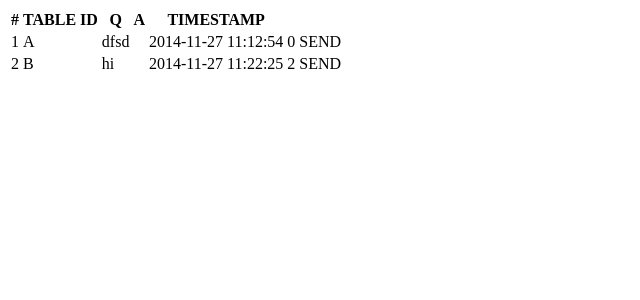
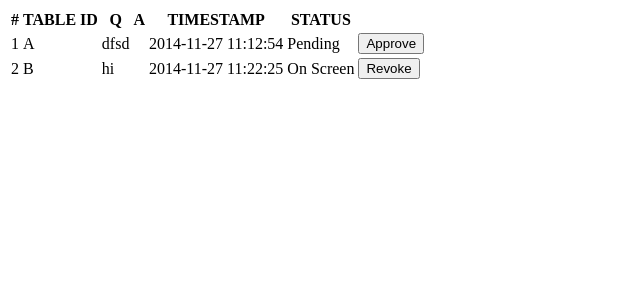
Before and after one commit to ShiftDev/hc14, a PHP site: page / in a window 1280 px wide. Shown: the top 300 px of the page, without its empty margins (0-640 px from the left). Run offline with PHP 8.4, Linux system fonts and the light colour scheme; data comes from the database, SQL or seed files in the repository.

Commit message:
Operator Screen Changes

```diff
--- a/Operator/index.php
+++ b/Operator/index.php
@@ -14,11 +14,12 @@
 
         <table id="tbl-msgs">
 
-            <tr> <th>#</th> <th>TABLE ID</th> <th>Q</th> <th>A</th> <th>TIMESTAMP</th> <th>&nbsp;</th> </tr>
+            <tr> <th>#</th> <th>TABLE ID</th> <th>Q</th> <th>A</th> <th>TIMESTAMP</th> <th>STATUS</th> <th>&nbsp;</th> </tr>
 
             <?php
 
-                $statusArray = array( 'Pending', 'Approved', 'Send', 'Revoke' );
+                $statusArray = array( 'Pending', 'Approved', 'On Screen' );
+                $cmdArray = array( 'Approve', 'Send to Screen', 'Revoke' );
 
                 //$sql = "SELECT * FROM `tbl_qna` WHERE ( status = '1' )";
                 $sql = "SELECT * FROM `tbl_qna` ORDER BY status ASC";
@@ -29,7 +30,17 @@
                 {
                     while( $row = mysql_fetch_array( $res ) )
                     {
-                        print '<tr> <td>'.$row['id'].'</td> <td>'.$row['table_id'].'</td> <td>'.$row['q'].'</td> <td>'.$row['a'].'</td> <td>'.date("Y-m-d H:i:s",$row['timestamp']).'</td> <td>'.$row['status'].'</td> <td onclick="sendMSG( this, '.$row['id'].' );">SEND</td> </tr>';
+                        print '<tr>
+                                    <td>'.$row['id'].'</td>
+                                    <td>'.$row['table_id'].'</td>
+                                    <td>'.$row['q'].'</td>
+                                    <td>'.$row['a'].'</td>
+                                    <td>'.date("Y-m-d H:i:s",$row['timestamp']).'</td>
+                                    <td><span id="it-'.$row['id'].'">'.$statusArray[$row['status']].'</span></td>
+                                    <td>
+                                        <button data-iid="'.$row['id'].'" data-ist="'.$row['status'].'" onclick="ctrlOpt(this);">'.$cmdArray[$row['status']].'</button>
+                                    </td>
+                                </tr>';
                     }
                 }
             ?>
@@ -46,9 +57,58 @@
 
         setInterval(function(){
 
-            getOpMsgs();
+            //getOpMsgs();
 
         }, 1000);
+
+        function ctrlOpt( e )
+        {
+            window.statusArray = "Pending,Approved,OnScreen";
+            window.cmdArray = "Approve,Send to Screen,Revoke";
+
+            var iid = $( e ).data('iid');
+            var ist = $( e ).data('ist');
+
+            // 0=aprrove
+            if ( ist == '0' )
+            {
+                var val = ist*1;
+                val = val +1;
+            }
+
+            // 1=Send To Screen
+            if ( ist == '1' )
+            {
+                var val = ist*1;
+                val = val +1;
+            }
+
+            // 2=revoke
+            if ( ist == '2' )
+            {
+                var val = ist*1;
+                val = val -1;
+            }
+
+            $.post( window.API_PATH, { r: "json", a: "OPT_CHANGE", id: iid, val: val }, function( opJSONObj ) {
+
+                console.log( opJSONObj );
+
+                if ( opJSONObj.action == 'success' )
+                {
+                    $( e ).data('ist',val);
+                    var tmp = window.cmdArray;
+                    tmp = tmp.split(',');
+                    $( e ).text( tmp[ val ] );
+
+                    var tmp = window.statusArray;
+                    tmp = tmp.split(',');
+                    $("span#it-"+iid).text( tmp[ val ] );
+                }
+
+            }, "json");
+
+        }
 
         function getOpMsgs()
         {
@@ -62,12 +122,16 @@
                     {
                         for ( var i=0; i<opJSONObj.msgs.length; i++ )
                         {
-                            var tblRow = '<tr id="tr-'+opJSONObj.msgs[i].id+'"> <td>'+opJSONObj.msgs[i].id+'</td> <td>'+opJSONObj.msgs[i].table_id+'</td> <td>'+opJSONObj.msgs[i].q+'</td> <td>'+opJSONObj.msgs[i].a+'</td> <td>'+opJSONObj.msgs[i].timestamp+'</td> <td>'+opJSONObj.msgs[i].status+'</td> <td onclick="sendMSG( this, '+opJSONObj.msgs[i].id+');">SEND</td> </tr>';
+                            var tblRow = '<tr id="tr-'+opJSONObj.msgs[i].id+'"> <td>'+opJSONObj.msgs[i].id+'</td> <td>'+opJSONObj.msgs[i].table_id+'</td> <td>'+opJSONObj.msgs[i].q+'</td> <td>'+opJSONObj.msgs[i].a+'</td> <td>'+opJSONObj.msgs[i].timestamp+'</td> <td>'+opJSONObj.msgs[i].status+'</td> <td onclick="ctrlOpt( this, '+opJSONObj.msgs[i].id+');">SEND</td> </tr>';
 
                             $("table#tbl-msgs").append( tblRow );
 
                         }
                     }
+                }
+                else
+                {
+                    alert( 'Connection Issue' );
                 }
 
             }, "json");
--- a/api/api.php
+++ b/api/api.php
@@ -195,6 +195,19 @@ if ( (isset( $_REQUEST['r'] )) && ( $_REQUEST['r'] == 'json' ) )
         } # GET_SCRMSGS
     }
 
+    if ( $_REQUEST['a'] == 'OPT_CHANGE' )
+    {
+        # read POST data
+        $id = $_REQUEST['id'];
+        $val = $_REQUEST['val'];
+
+        //change MSG status
+        setMSGStatus( $id, $val );
+
+        $data['action'] = 'success';
+
+    } # OPT_CHANGE
+
     # header status
     $data['status'] = $status[$data['statusCode']];
 
```
Also changed, not shown: iPad/index.html (line endings or trailing spaces).
